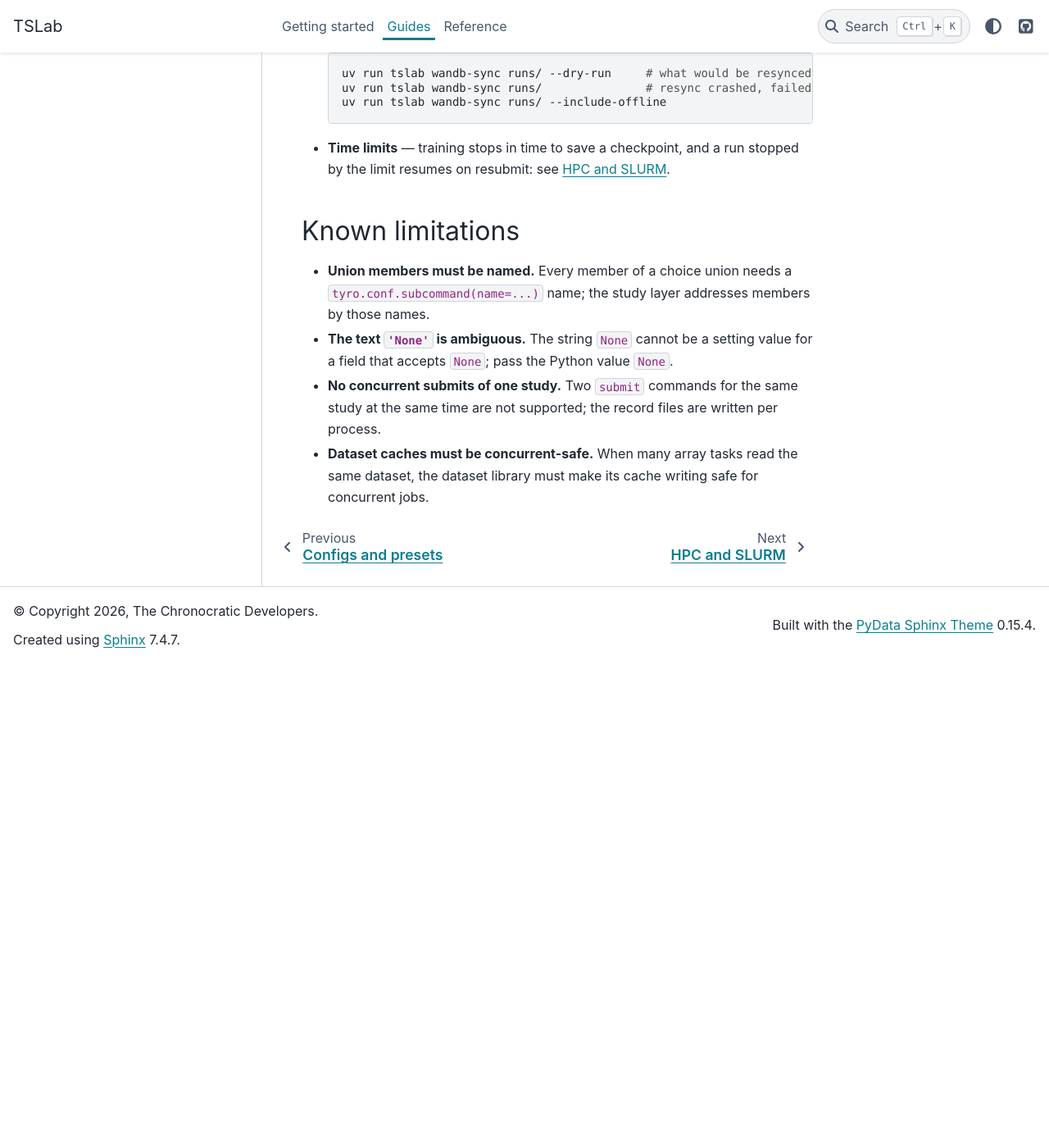
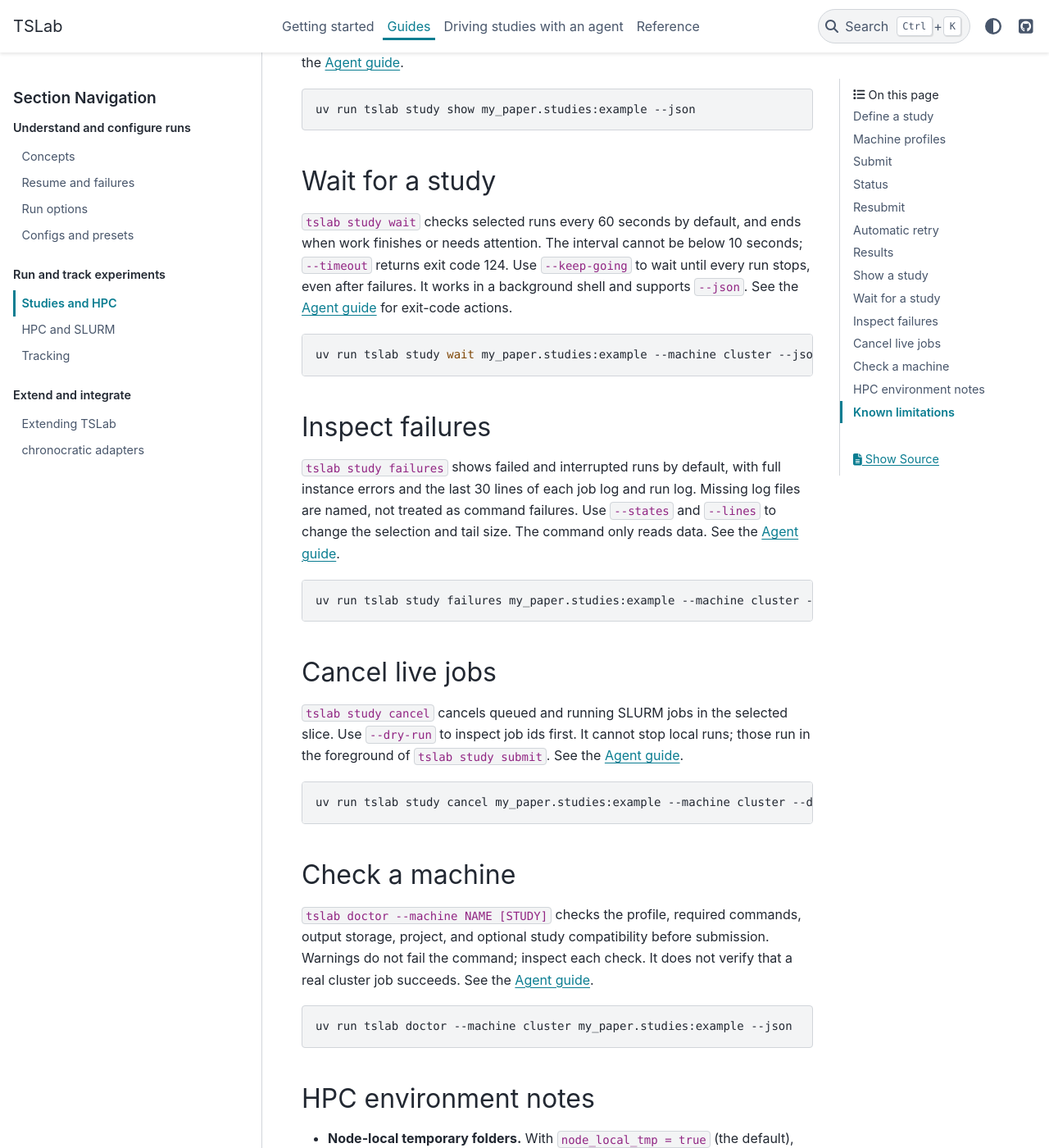
Before and after one commit to chronocratic/tslab, a Sphinx documentation site: the page built from docs/studies.md, in a window 1280 px wide and 1400 px high, scrolled down 9217 px. Shown: the whole window at 82% size. Built offline with Sphinx 7.4.7 and the PyData theme 0.15.4, drawn with Linux system fonts in a browser that asks for light colours; the version number could not be read and is left out; before the commit the page ends 10026 px from its top, so only the background shows below that; some of the changed text lies outside the part shown.

Commit message:
docs: add agent guide, skill file and changelog for agent CLI

````diff
--- a/docs/studies.md
+++ b/docs/studies.md
@@ -5,6 +5,9 @@ grids, each grid a product of axes that runs one script command. The same
 study is submitted to a laptop or to a cluster, checked with `tslab study
 status`, resubmitted after crashes, and collected with `tslab study results`
 into one table.
+
+For an agent workflow with JSON documents and exit codes, see the
+[Agent guide](agents.md).
 
 ```bash
 uv run tslab study submit my_paper.studies:example --machine cluster
@@ -358,6 +361,71 @@ TSLab writes the CSV with the standard library and adds no analysis;
 `pandas.DataFrame(rows)` is one line in user code (also available in
 Python: `Study.results(*, machine)` returns the rows).
 
+Use `--out -` to write CSV to standard output. Add `--json` to write the
+versioned `tslab.study-results/1` document to a file or standard output:
+
+```bash
+uv run tslab study results my_paper.studies:example --machine cluster --out -
+uv run tslab study results my_paper.studies:example --machine cluster --out - --json
+```
+
+## Show a study
+
+`tslab study show` lists each grid, its command, axis value names, and run
+counts without needing a machine profile. Use those names to form `--grid` and
+`--only axis=value` selections. Add `--json` for the
+`tslab.study-show/1` document. See the [Agent guide](agents.md).
+
+```bash
+uv run tslab study show my_paper.studies:example --json
+```
+
+## Wait for a study
+
+`tslab study wait` checks selected runs every 60 seconds by default, and ends
+when work finishes or needs attention. The interval cannot be below 10 seconds;
+`--timeout` returns exit code 124. Use `--keep-going` to wait until every run
+stops, even after failures. It works in a background shell and supports
+`--json`. See the [Agent guide](agents.md) for exit-code actions.
+
+```bash
+uv run tslab study wait my_paper.studies:example --machine cluster --json
+```
+
+## Inspect failures
+
+`tslab study failures` shows failed and interrupted runs by default, with full
+instance errors and the last 30 lines of each job log and run log. Missing log
+files are named, not treated as command failures. Use `--states` and `--lines`
+to change the selection and tail size. The command only reads data. See the
+[Agent guide](agents.md).
+
+```bash
+uv run tslab study failures my_paper.studies:example --machine cluster --json
+```
+
+## Cancel live jobs
+
+`tslab study cancel` cancels queued and running SLURM jobs in the selected
+slice. Use `--dry-run` to inspect job ids first. It cannot stop local runs;
+those run in the foreground of `tslab study submit`. See the
+[Agent guide](agents.md).
+
+```bash
+uv run tslab study cancel my_paper.studies:example --machine cluster --dry-run --json
+```
+
+## Check a machine
+
+`tslab doctor --machine NAME [STUDY]` checks the profile, required commands,
+output storage, project, and optional study compatibility before submission.
+Warnings do not fail the command; inspect each check. It does not verify that a
+real cluster job succeeds. See the [Agent guide](agents.md).
+
+```bash
+uv run tslab doctor --machine cluster my_paper.studies:example --json
+```
+
 ## HPC environment notes
 
 - **Node-local temporary folders.** With `node_local_tmp = true` (the
````
Also changed, not shown: changelog.d/+agent-commands.added.md (added, +1 -0 lines), changelog.d/+agent-json.added.md (added, +1 -0 lines), changelog.d/+agent-skill.added.md (added, +1 -0 lines), docs/agents.md (added, +120 -0 lines), docs/index.md (+5 -0 lines), docs/reference.md (+1 -0 lines), src/tslab/templates/project/AGENTS.md (+4 -0 lines), src/tslab/templates/project/.agents/skills/tslab/SKILL.md (added), src/tslab/templates/project/README.md, 3 other files.
